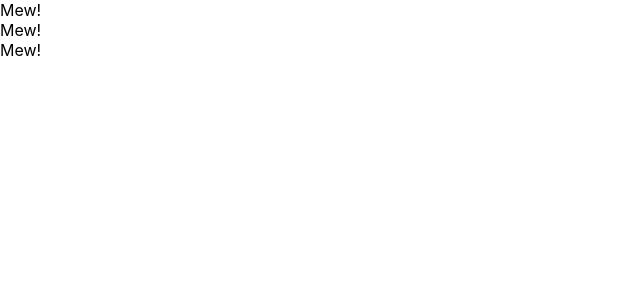
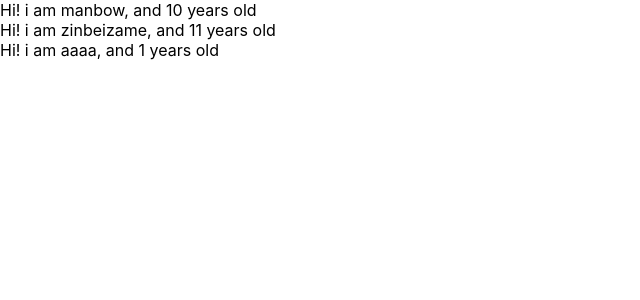
Before and after one commit to manbow1206/udemy-react-redux-crud-application, a React (Create React App) app: page / in a window 1280 px wide. Shown: the top 300 px of the page, without its empty margins (0-640 px from the left). Built offline with nearby package versions, Linux system fonts and the light colour scheme.

Commit message:
learn props of component

```diff
--- a/src/App.js
+++ b/src/App.js
@@ -1,33 +1,30 @@
 import React from "react";
 
-// class App extends Component {
-//   render() {
-//     return (
-//       <React.Fragment>
-//         <label htmlFor="bar">bar</label>
-//         <input
-//           type="text"
-//           onClick={() => {
-//             console.log("I am clicked,");
-//           }}
-//         />
-//       </React.Fragment>
-//     );
-//   }
-// }
-
 const App = () => {
+  const profiles = [
+    { name: "manbow", age: 10 },
+    { name: "zinbeizame", age: 11 },
+    { name: "aaaa" },
+  ];
   return (
     <div>
-      <Cat />
-      <Cat />
-      <Cat />
+      {profiles.map((profile, index) => {
+        return <User name={profile.name} age={profile.age} key={index} />;
+      })}
     </div>
   );
 };
 
+const User = (props) => {
+  return (
+    <div>
+      Hi! i am {props.name}, and {props.age} years old
+    </div>
+  );
+};
+
+User.defaultProps = {
+  age: 1,
+};
+
 export default App;
-
-const Cat = () => {
-  return <div>Mew!</div>;
-};
```
